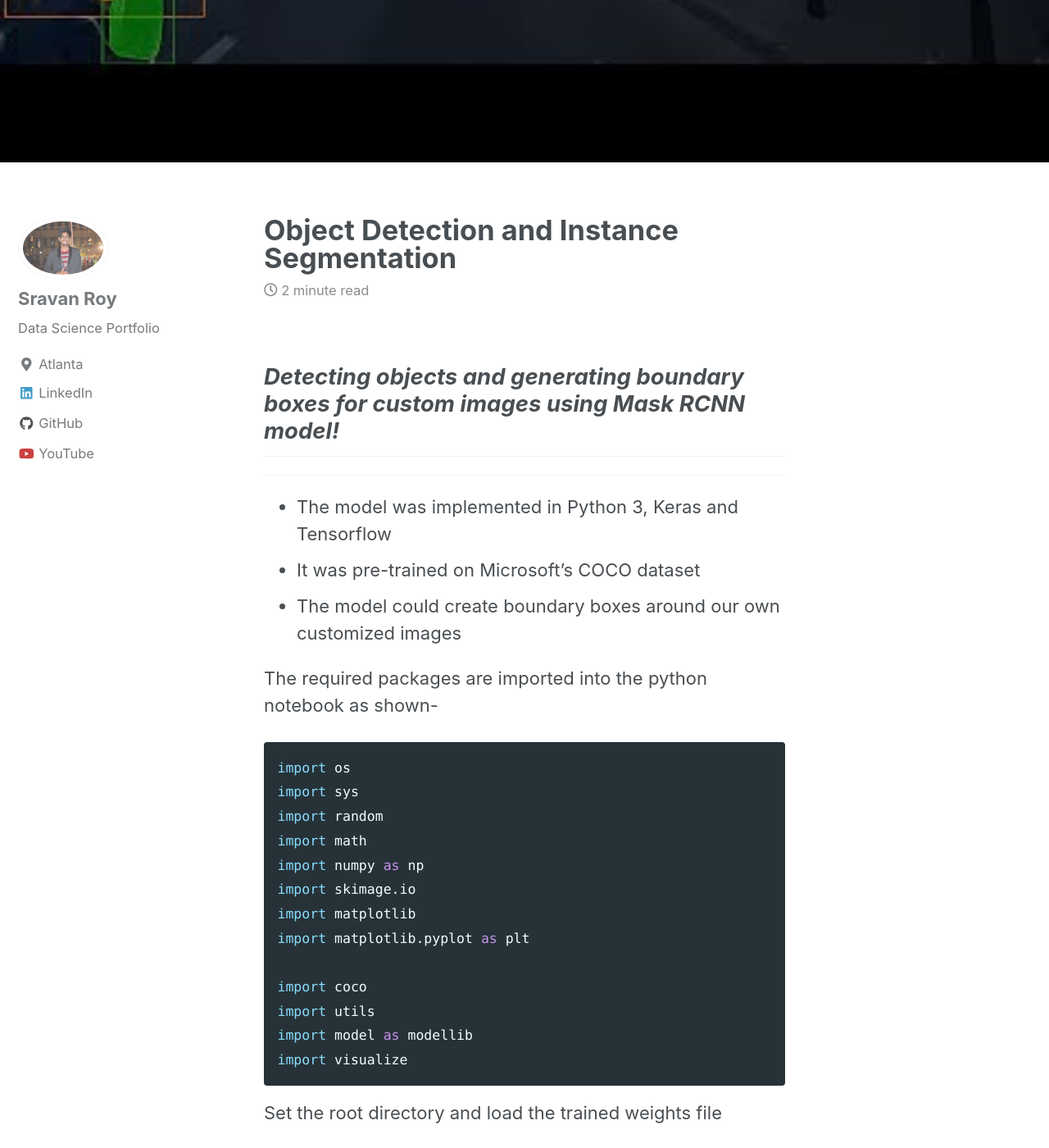
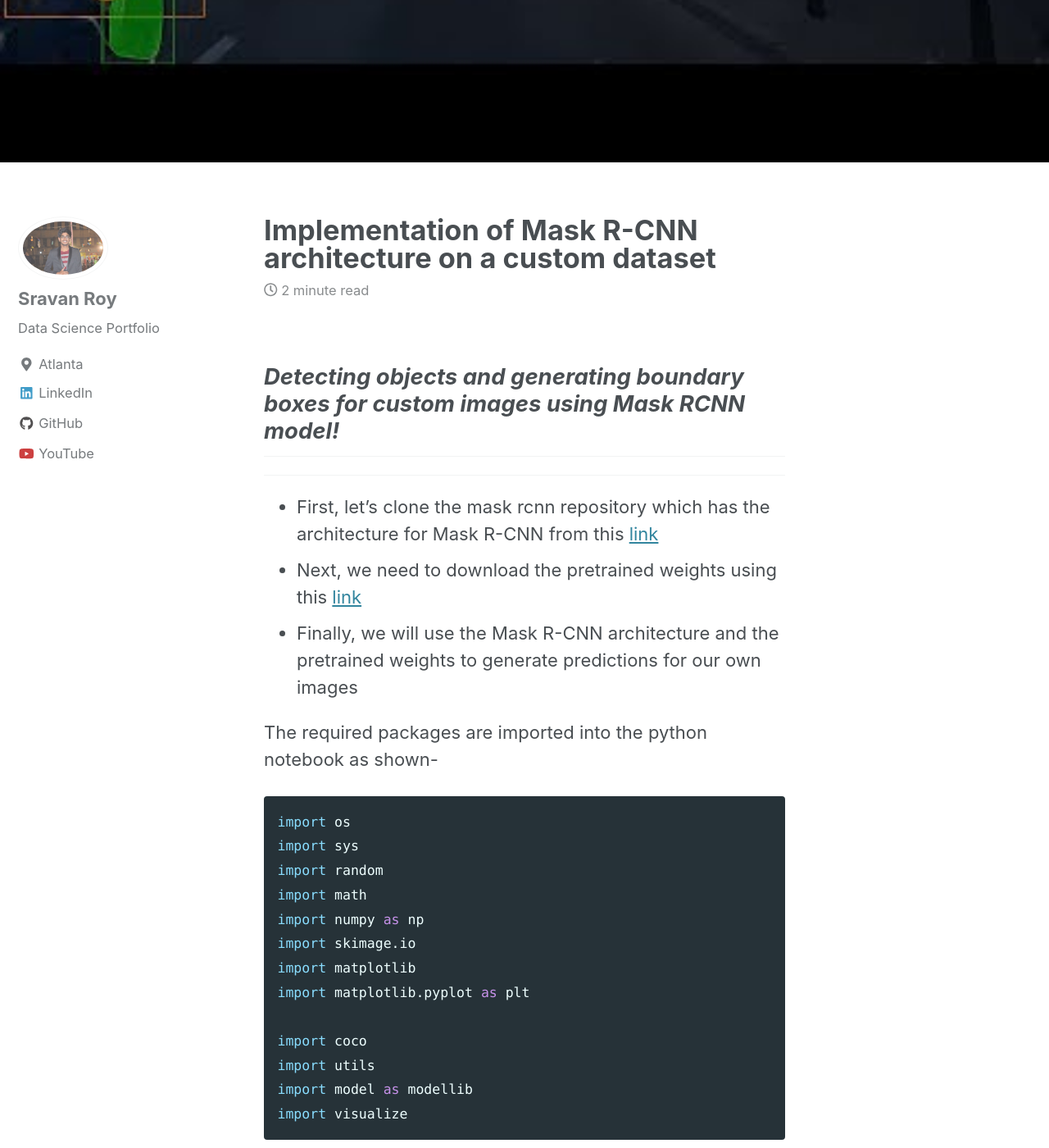
Before and after one commit to sravanroy/sravanroy.github.io, a Jekyll site: the page built from _posts/2018-02-28-Object_Detection_and_Instance_Segmentation.md, in a window 1280 px wide and 1400 px high, scrolled down 851 px. Shown: the whole window at 82% size. Built offline with Jekyll 4.4.1, drawn with Linux system fonts in a browser that asks for light colours; cached includes are drawn as plain includes; nearby versions of some CDN libraries; some of the changed text lies outside the part shown.

Commit message:
Update 2018-02-28-Object_Detection_and_Instance_Segmentation.md

````diff
--- a/_posts/2018-02-28-Object_Detection_and_Instance_Segmentation.md
+++ b/_posts/2018-02-28-Object_Detection_and_Instance_Segmentation.md
@@ -1,5 +1,5 @@
 ---
-title: "Object Detection and Instance Segmentation"
+title: "Implementation of Mask R-CNN architecture on a custom dataset"
 date: 2018-02-28
 tags: [machine learning, object detection, neural network]
 header:
@@ -10,9 +10,9 @@ mathjax: "true"
 
 ## *Detecting objects and generating boundary boxes for custom images using Mask RCNN model!*
 ---
-* The model was implemented in Python 3, Keras and Tensorflow
-+ It was pre-trained on Microsoft's COCO dataset
-* The model could create boundary boxes around our own customized images
+* First, let's clone the mask rcnn repository which has the architecture for Mask R-CNN from this [link](https://github.com/matterport/Mask_RCNN.git)
++ Next, we need to download the pretrained weights using this [link](https://github.com/matterport/Mask_RCNN/releases)
+* Finally, we will use the Mask R-CNN architecture and the pretrained weights to generate predictions for our own images
 
 The required packages are imported into the python notebook as shown-
 ```python
@@ -36,6 +36,8 @@ Set the root directory and load the trained weights file
 ```python
 # Root directory of the project
 ROOT_DIR = os.getcwd()
+
+Next, we will define the path for the pretrained weights and the images on which we would like to perform segmentation:
 
 # Directory to save logs and trained model
 MODEL_DIR = os.path.join(ROOT_DIR, "logs")
@@ -73,8 +75,8 @@ Images: 35185
 Classes: ['BG', 'person', 'bicycle', 'car', 'motorcycle', 'airplane', 'bus', 'train', 'truck', 'boat', 'traffic light', 'fire hydrant', 'stop sign', 'parking meter', 'bench', 'bird', 'cat', 'dog', 'horse', 'sheep', 'cow', 'elephant', 'bear', 'zebra', 'giraffe', 'backpack', 'umbrella', 'handbag', 'tie', 'suitcase', 'frisbee', 'skis', 'snowboard', 'sports ball', 'kite', 'baseball bat', 'baseball glove', 'skateboard', 'surfboard', 'tennis racket', 'bottle', 'wine glass', 'cup', 'fork', 'knife', 'spoon', 'bowl', 'banana', 'apple', 'sandwich', 'orange', 'broccoli', 'carrot', 'hot dog', 'pizza', 'donut', 'cake', 'chair', 'couch', 'potted plant', 'bed', 'dining table', 'toilet', 'tv', 'laptop', 'mouse', 'remote', 'keyboard', 'cell phone', 'microwave', 'oven', 'toaster', 'sink', 'refrigerator', 'book', 'clock', 'vase', 'scissors', 'teddy bear', 'hair drier', 'toothbrush']
 
 ```
+Next, we will create our model and load the pretrained weights which we downloaded earlier
 
-Load the model
 ```python
 # Create model in inference mode
 with tf.device(DEVICE):
@@ -93,7 +95,7 @@ elif config.NAME == "coco":
 print("Loading weights ", weights_path)
 model.load_weights(weights_path, by_name=True)
 ```
-Run object detection
+Run the model on our custom images
 
 ```python
 # Load a random image from the images folder
````
